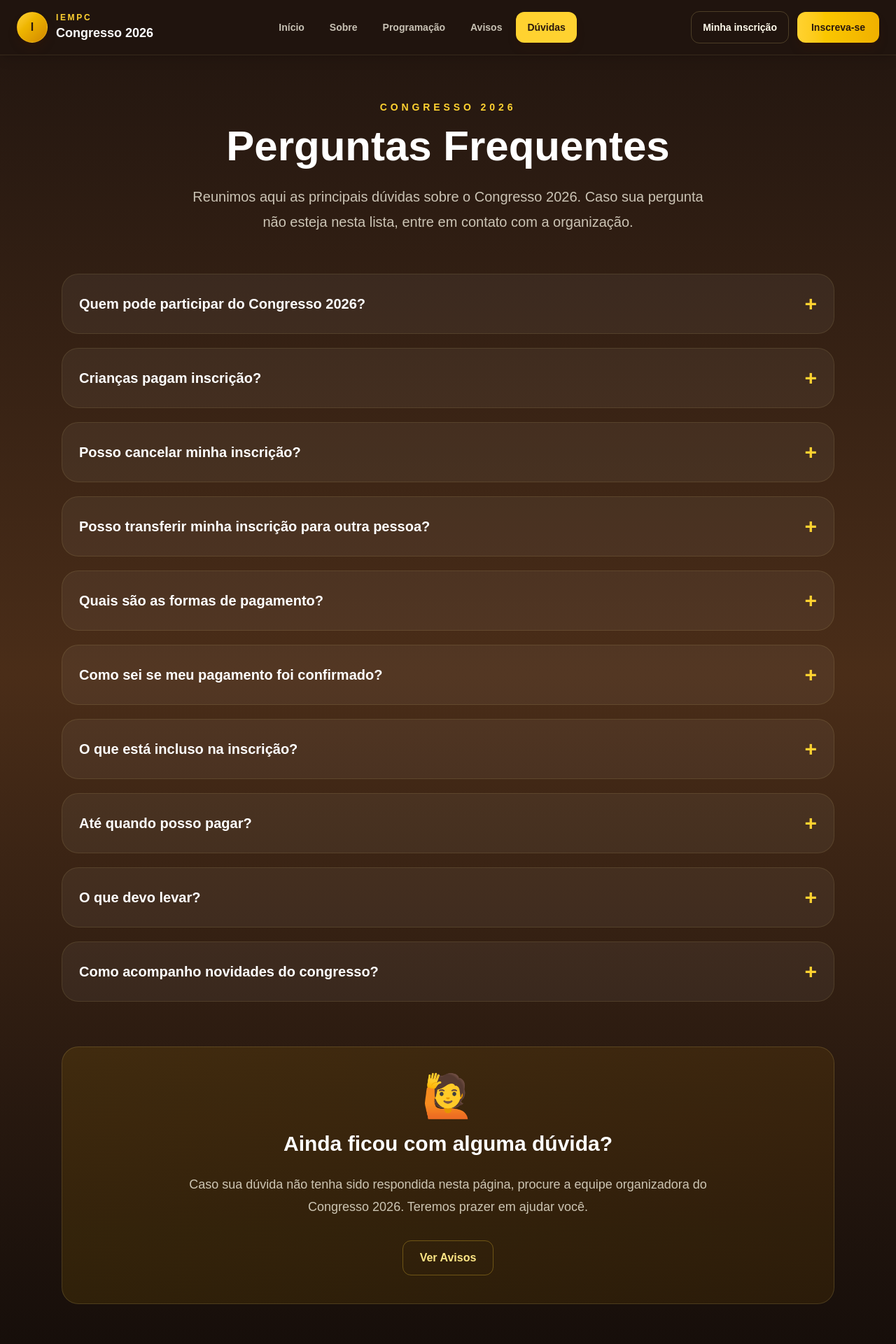
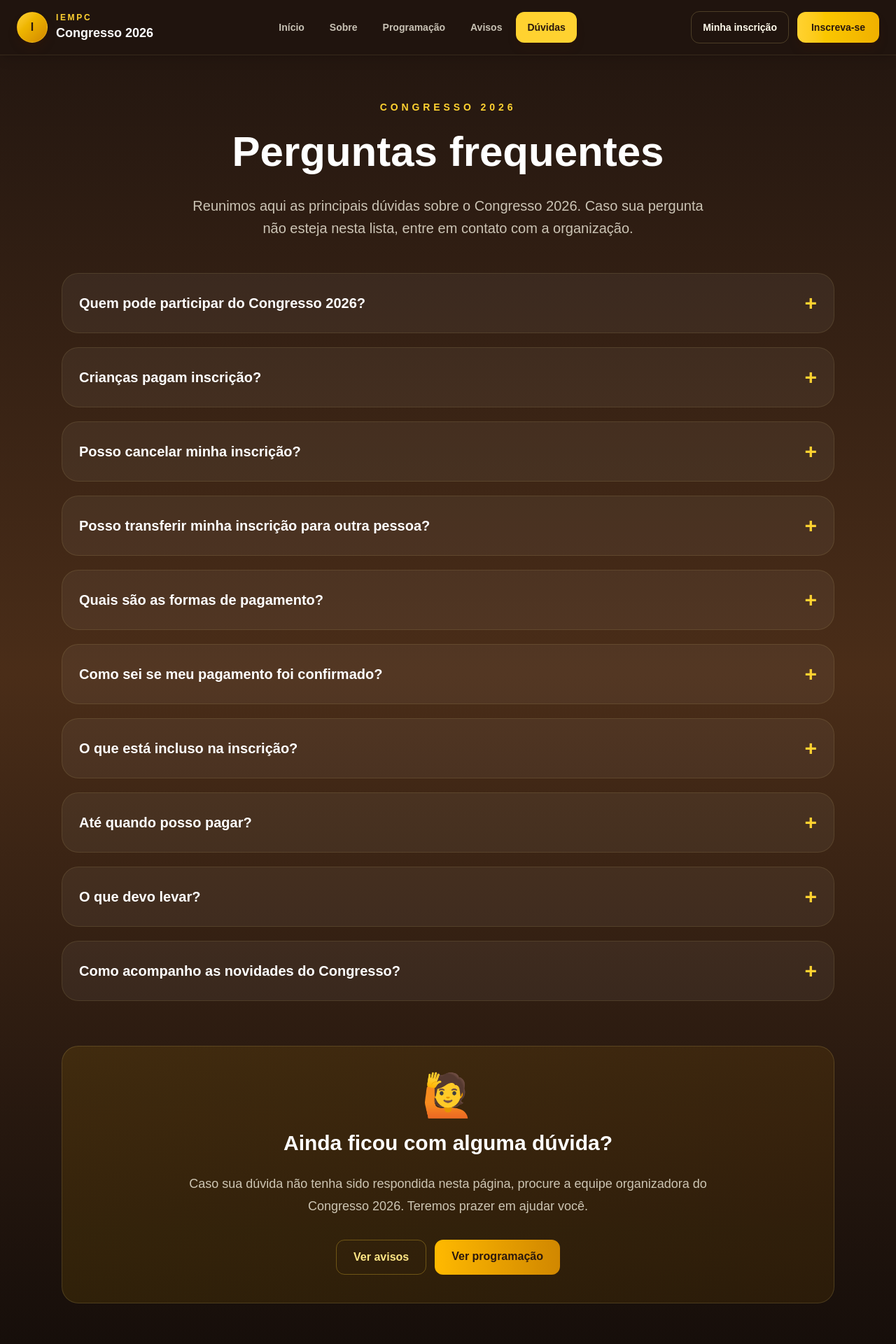
Before and after one commit to imissaoplenaemcristo-creator/CONGRESSO2026, a Next.js app: page /duvidas in a window 1280 px wide. Shown: the top 1920 px of the page at 70% size. Built offline with nearby package versions, Linux system fonts and the light colour scheme.

Commit message:
feat: atualiza perguntas frequentes

```diff
--- a/app/duvidas/page.tsx
+++ b/app/duvidas/page.tsx
@@ -4,52 +4,52 @@ const duvidas = [
   {
     pergunta: "Quem pode participar do Congresso 2026?",
     resposta:
-      "O congresso é aberto para todas as pessoas que desejam participar. Basta realizar sua inscrição dentro do período disponível.",
+      "O Congresso é aberto para todas as pessoas que desejam participar. Basta realizar a inscrição dentro do período disponível.",
   },
   {
     pergunta: "Crianças pagam inscrição?",
     resposta:
-      "Sim. Os valores variam conforme a idade do participante: de 0 a 5 anos é isento, de 6 a 12 anos o valor é reduzido e a partir de 13 anos é aplicada a inscrição integral.",
+      "Os valores variam conforme a idade do participante: de 0 a 5 anos a inscrição é gratuita, de 6 a 12 anos o valor é reduzido e, a partir de 13 anos, é aplicado o valor integral.",
   },
   {
     pergunta: "Posso cancelar minha inscrição?",
     resposta:
-      "Sim. O cancelamento poderá ser solicitado diretamente à organização. Após o cancelamento, a inscrição ficará registrada como cancelada.",
+      "Sim. O cancelamento poderá ser solicitado diretamente à organização. Conforme o Termo de Responsabilidade, não haverá devolução dos valores pagos em caso de cancelamento da inscrição. Após o cancelamento, a inscrição ficará registrada como Cancelada.",
   },
   {
     pergunta: "Posso transferir minha inscrição para outra pessoa?",
     resposta:
-      "A transferência dependerá da análise da organização do congresso. Entre em contato antes de realizar qualquer alteração.",
+      "A substituição do congressista dependerá da análise e aprovação da organização. Entre em contato antes de realizar qualquer alteração.",
   },
   {
     pergunta: "Quais são as formas de pagamento?",
     resposta:
-      "Aceitamos PIX, dinheiro e cartão. Para pagamento em cartão procure o Pastor Alexandre. Para pagamento em dinheiro procure a irmã Martha.",
+      "Aceitamos PIX, dinheiro, cartão e Carnê. Para pagamento em cartão ou por Carnê, procure o Pastor Alexandre. Para pagamento em dinheiro, procure a irmã Martha.",
   },
   {
     pergunta: "Como sei se meu pagamento foi confirmado?",
     resposta:
-      "Acesse a página 'Minha Inscrição'. Nela você poderá consultar a situação do pagamento utilizando o número da inscrição e o CPF ou RG informado no cadastro.",
+      "Acesse a página Minha Inscrição e informe o CPF utilizado no cadastro. Nessa página, você poderá consultar a situação do pagamento e verificar se o QR Code já foi liberado.",
   },
   {
     pergunta: "O que está incluso na inscrição?",
     resposta:
-      "Todas as informações oficiais sobre hospedagem, alimentação e demais benefícios serão divulgadas pela organização do congresso.",
+      "A inscrição dá direito à participação em toda a programação oficial do Congresso 2026, incluindo hospedagem durante todo o evento, café da manhã, almoço, café da tarde e jantar. As orientações sobre o que levar e demais informações importantes estão disponíveis na página Avisos.",
   },
   {
     pergunta: "Até quando posso pagar?",
     resposta:
-      "O prazo para pagamento será divulgado pela equipe organizadora. Acompanhe a página de Avisos para futuras atualizações.",
+      "O pagamento da inscrição poderá ser realizado até o dia 13 de novembro de 2026. Após essa data, a inscrição poderá ser cancelada pela organização caso o pagamento não tenha sido identificado.",
   },
   {
     pergunta: "O que devo levar?",
     resposta:
-      "Leve roupas para os quatro dias, itens de higiene pessoal, documentos, medicamentos de uso contínuo, toalha, roupa de cama e objetos de uso pessoal.",
+      "Leve roupas para os quatro dias, itens de higiene pessoal, documento oficial com foto, medicamentos de uso pessoal, toalhas, roupa de cama e demais objetos necessários para sua estadia. Consulte a página Avisos para conferir a lista completa.",
   },
   {
-    pergunta: "Como acompanho novidades do congresso?",
+    pergunta: "Como acompanho as novidades do Congresso?",
     resposta:
-      "Acompanhe as páginas de Avisos e Programação, que serão atualizadas sempre que houver novas informações.",
+      "Acompanhe as páginas Avisos e Programação, que serão atualizadas sempre que houver novas informações. As novidades também serão divulgadas no Instagram oficial da Igreja Missão Plena em Cristo.",
   },
 ];
 
@@ -58,35 +58,36 @@ export default function DuvidasPage() {
     <main className="min-h-screen bg-gradient-to-b from-[#21150f] via-[#4a2d18] to-[#160e0a] text-white">
       <Header />
 
-      <section className="mx-auto max-w-6xl px-6 py-16">
-
+      <section className="mx-auto max-w-6xl px-4 py-12 sm:px-6 md:py-16">
         <div className="text-center">
           <p className="text-sm font-bold uppercase tracking-[0.35em] text-amber-300">
             Congresso 2026
           </p>
 
-          <h1 className="mt-4 text-5xl font-black md:text-6xl">
-            Perguntas Frequentes
+          <h1 className="mt-4 text-4xl font-black leading-tight md:text-6xl">
+            Perguntas frequentes
           </h1>
 
-          <p className="mx-auto mt-6 max-w-3xl text-xl leading-9 text-amber-50/75">
+          <p className="mx-auto mt-6 max-w-3xl text-lg leading-8 text-amber-50/75 md:text-xl">
             Reunimos aqui as principais dúvidas sobre o Congresso 2026.
             Caso sua pergunta não esteja nesta lista, entre em contato
             com a organização.
           </p>
         </div>
 
-        <div className="mt-14 space-y-5">
-
+        <div className="mt-12 space-y-5">
           {duvidas.map((duvida) => (
             <details
               key={duvida.pergunta}
-              className="group rounded-3xl border border-amber-200/10 bg-white/5 p-6 transition hover:border-amber-400"
+              className="group rounded-3xl border border-amber-200/10 bg-white/5 p-5 transition hover:border-amber-400 sm:p-6"
             >
-              <summary className="flex cursor-pointer list-none items-center justify-between text-xl font-bold">
-                {duvida.pergunta}
+              <summary className="flex cursor-pointer list-none items-center justify-between gap-4 text-lg font-bold sm:text-xl">
+                <span>{duvida.pergunta}</span>
 
-                <span className="text-3xl text-amber-300 transition group-open:rotate-45">
+                <span
+                  aria-hidden="true"
+                  className="shrink-0 text-3xl text-amber-300 transition group-open:rotate-45"
+                >
                   +
                 </span>
               </summary>
@@ -98,14 +99,10 @@ export default function DuvidasPage() {
               </div>
             </details>
           ))}
-
         </div>
 
-        <div className="mt-16 rounded-3xl border border-amber-200/15 bg-gradient-to-r from-amber-400/10 to-yellow-600/10 p-10 text-center">
-
-          <div className="text-6xl">
-            🙋
-          </div>
+        <div className="mt-16 rounded-3xl border border-amber-200/15 bg-gradient-to-r from-amber-400/10 to-yellow-600/10 p-6 text-center sm:p-10">
+          <div className="text-6xl">🙋</div>
 
           <h2 className="mt-5 text-3xl font-black">
             Ainda ficou com alguma dúvida?
@@ -117,15 +114,22 @@ export default function DuvidasPage() {
             prazer em ajudar você.
           </p>
 
-          <a
-            href="/avisos"
-            className="mt-8 inline-flex rounded-xl border border-amber-300/30 px-6 py-3 font-bold text-amber-200 transition hover:bg-amber-400 hover:text-[#2b180d]"
-          >
-            Ver Avisos
-          </a>
+          <div className="mt-8 flex flex-col justify-center gap-3 sm:flex-row">
+            <a
+              href="/avisos"
+              className="inline-flex justify-center rounded-xl border border-amber-300/30 px-6 py-3 font-bold text-amber-200 transition hover:bg-amber-400 hover:text-[#2b180d]"
+            >
+              Ver avisos
+            </a>
 
+            <a
+              href="/programacao"
+              className="inline-flex justify-center rounded-xl bg-gradient-to-r from-amber-400 to-yellow-600 px-6 py-3 font-black text-[#2b180d] transition hover:brightness-110"
+            >
+              Ver programação
+            </a>
+          </div>
         </div>
-
       </section>
     </main>
   );
```
